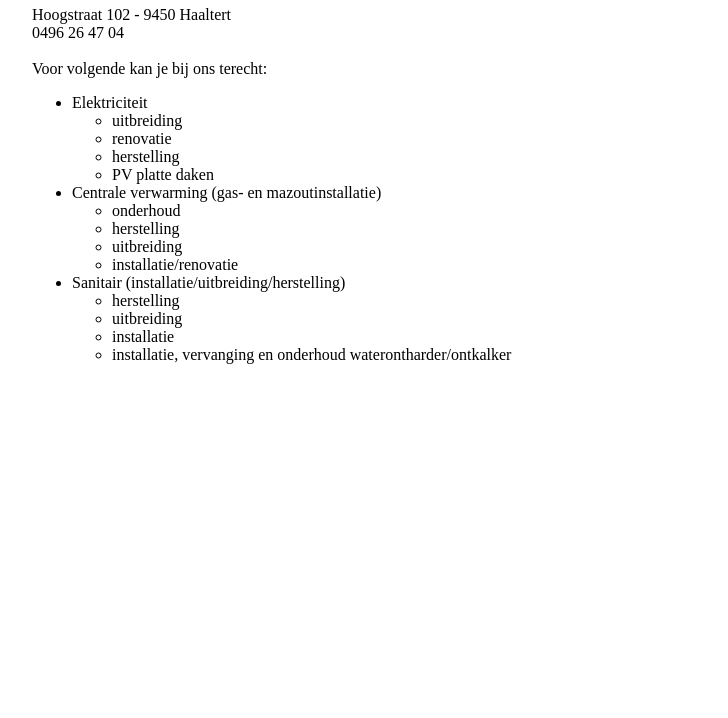
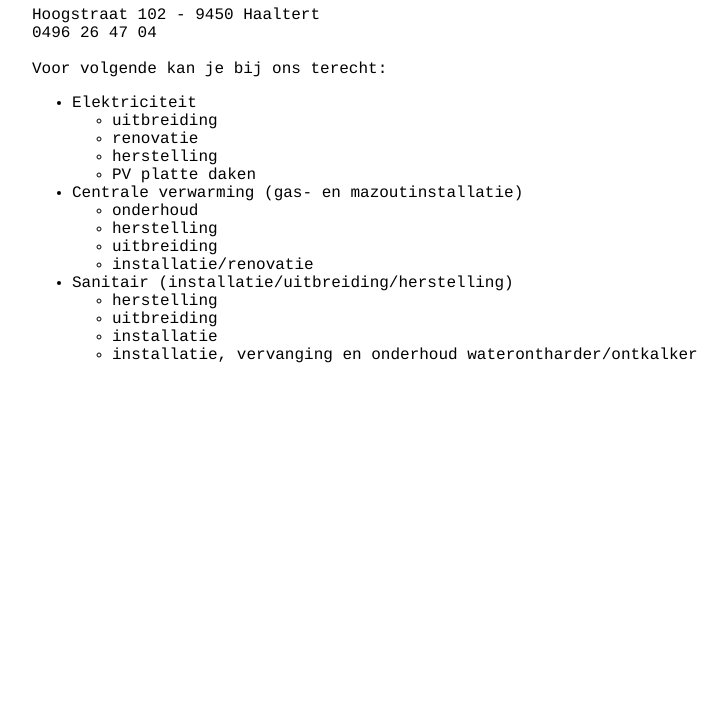
Before and after one commit to MUQProjects/raestechnics, a plain HTML site: page index.html in a window 1280 px wide. Shown: the part 82-800 px from the top of the page, without its empty margins (208-936 px from the left). Drawn offline with Linux system fonts and the light colour scheme.

Commit message:
Update index.html

```diff
--- a/index.html
+++ b/index.html
@@ -3,7 +3,7 @@
     <title>Raes Technics - RaesTechnics.be</title>
   </head>
   <body>
-    <div id="container" style="text-align: center; left: 50%; right: 50%;">
+    <div id="container" style="text-align: center; left: 50%; font-family: courier;">
       <div id="content" style="display: inline-block; text-align: left; width: 800px;">
         <h1>RaesTechnics.be</h1>
         Hoogstraat 102 - 9450 Haaltert<br>
```
